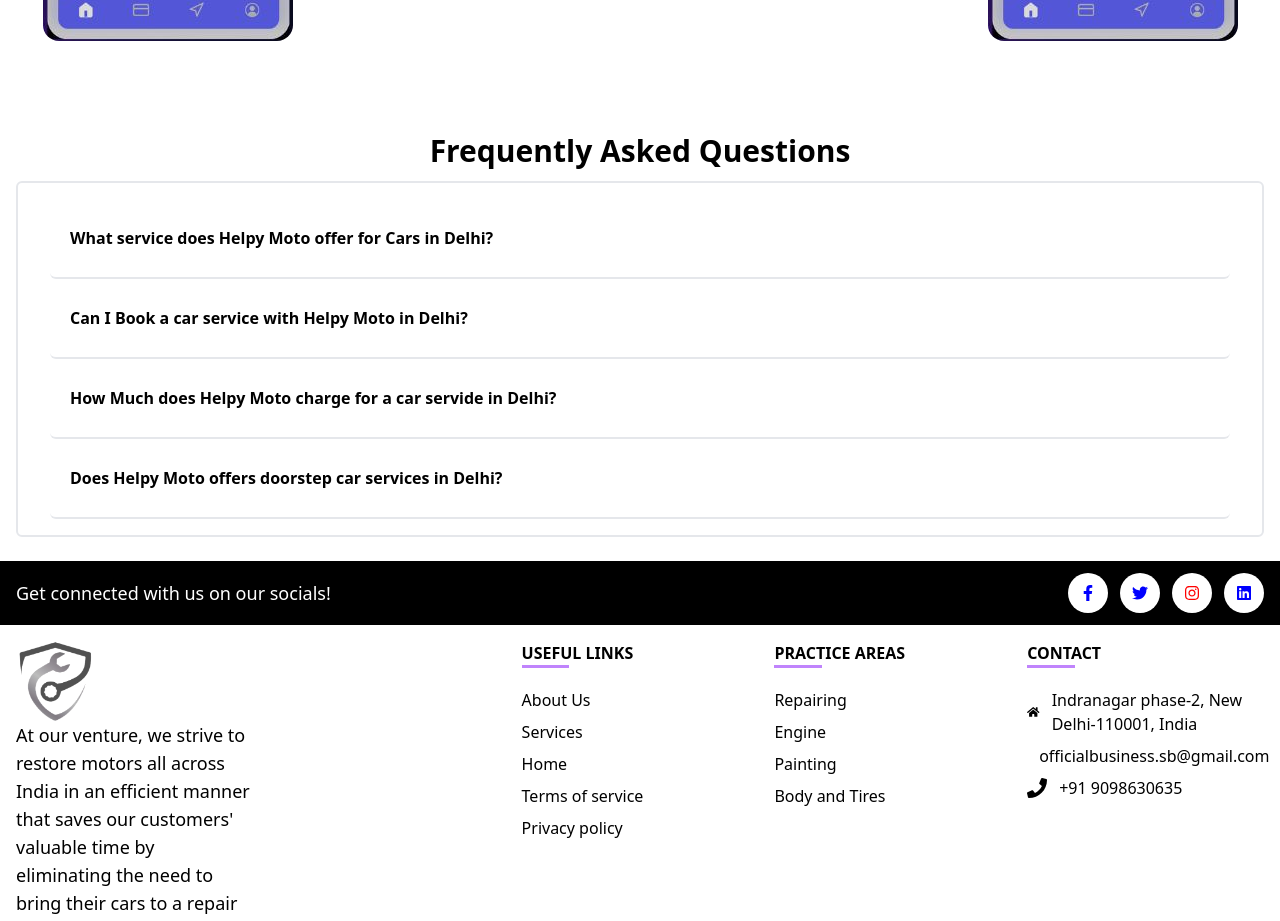
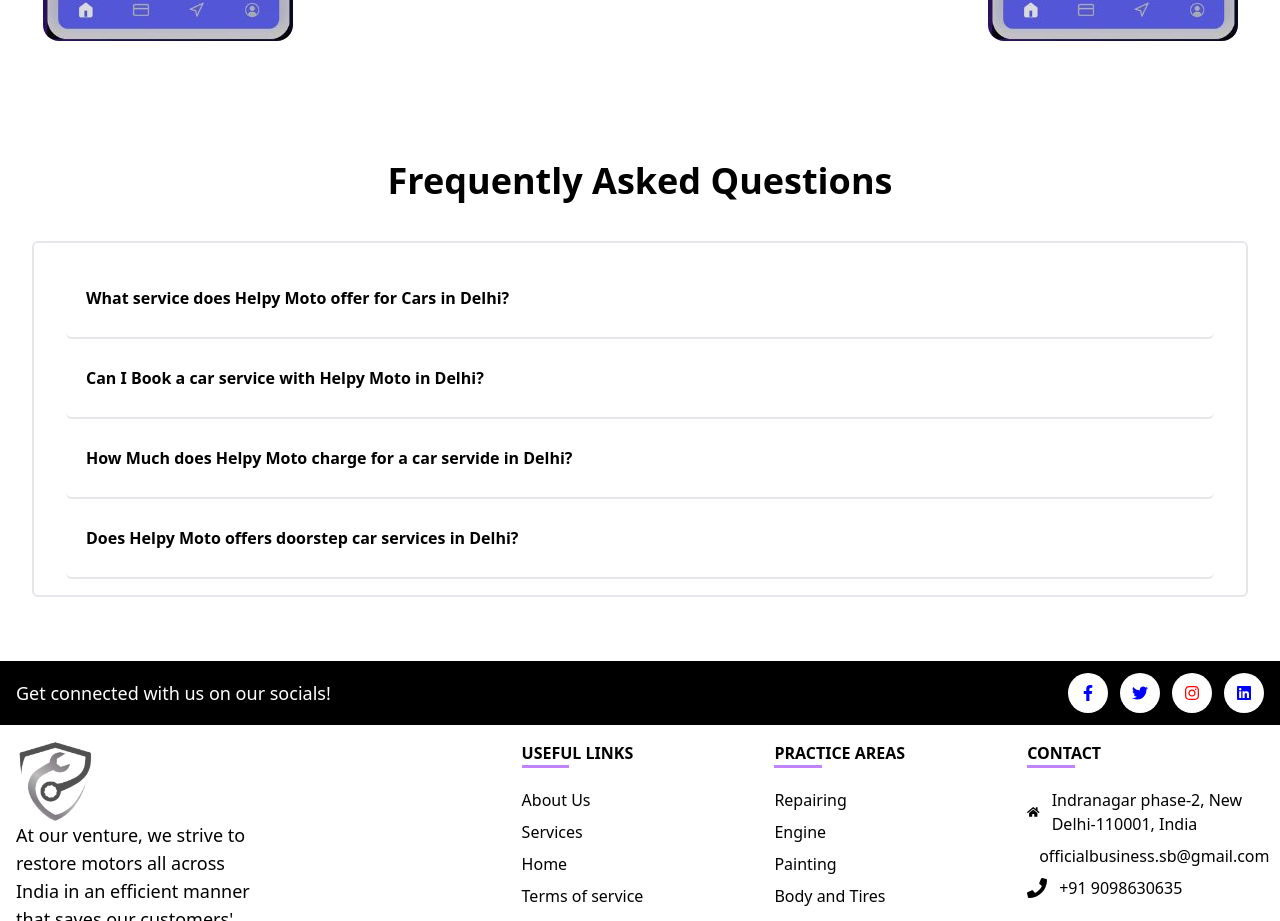
Before and after one commit to HelpyMoto/HelpyMotoWebsite, a React (Create React App) app: page / in a window 1280 px wide. Shown: the part 4240-5161 px from the top of the page. Built offline with nearby package versions, Linux system fonts and the light colour scheme.

Commit message:
design updates

```diff
--- a/src/components/Faq.js
+++ b/src/components/Faq.js
@@ -16,17 +16,17 @@
 
     }
   return (
-    <div className='flex flex-col mb-6 flex-wrap'>
-      <h1 className='text-centre font-bold self-center text-3xl m-3'> Frequently Asked Questions</h1>
+    <div className='flex flex-col mb-16 flex-wrap px-4 '>
+      <h1 className='text-center font-bold self-center text-4xl mt-10 mb-10'> Frequently Asked Questions</h1>
       <div className='rounded-md border-grey border-2 p-4 ml-4 mr-4'>
       {faq.map((item,index)=>{
         return(
             <>
-             <div key={index} className='bg-white flex w-auto h-20  mr-4 ml-4 pl-5 rounded-md border-grey  border-b-2 font-semibold items-center content-center justify-items-center hover:bg-slate-200 cursor-pointer' onClick={()=>openHandler(index)}>
+             <div key={index} className='bg-white flex w-auto h-20  mr-4 ml-4 pl-5 rounded-md border-grey  border-b-2 font-semibold items-center content-center justify-items-center hover:bg-gray-100 cursor-pointer' onClick={()=>openHandler(index)}>
 
             {item.title}
               </div>
-              <div className='flex bg-white rounded-md w-auto h-auto font-thin mb-4 border-solid border-2 mt-4 pl-4 pr-4 mr-4 ml-4 shadow-md text-justify text-lg' style={{display: open===index && isOpened===true? 'block' : 'none'}}>
+              <div className='flex bg-gray-100/40 rounded-br-lg rounded-bl-lg w-auto h-auto mb-4 py-4 pl-4 pr-4 mr-4 ml-4 shadow-sm text-justify' style={{display: open===index && isOpened===true? 'block' : 'none'}}>
               {item.description}
               </div>
             </>
```
Also changed, not shown: 1 other file (tests, documents, lock files or other folders).
